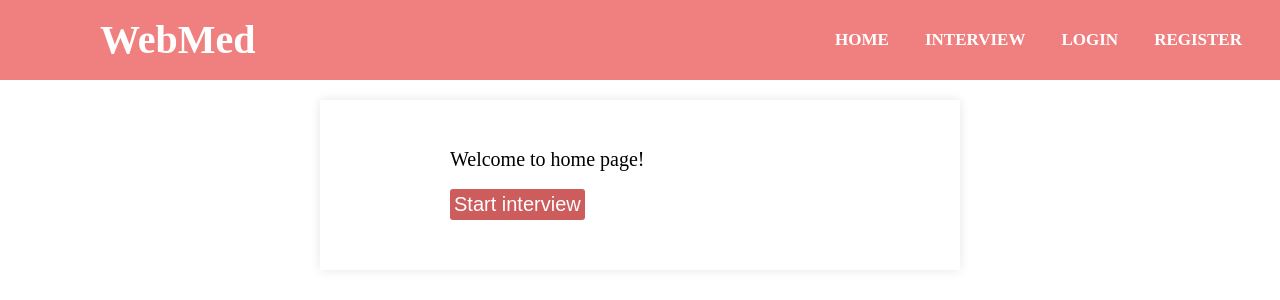
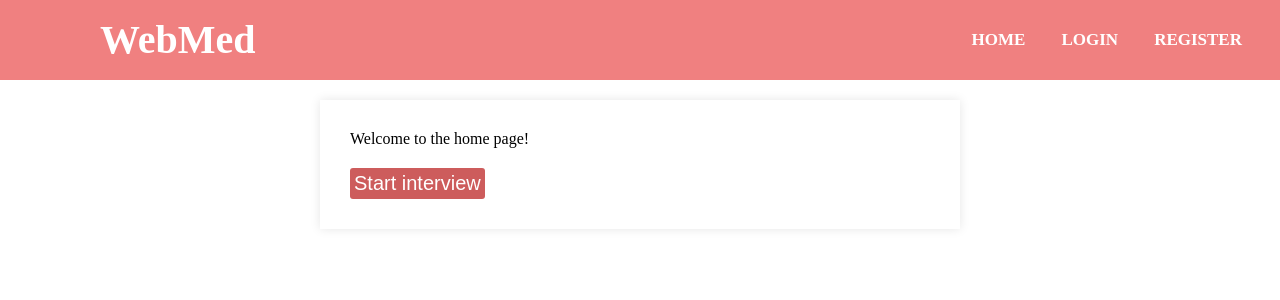
Before and after one commit to Inf-Med/Diagnosis-Web-App, a React (Create React App) app in the folder diagnosis-web-app-react/: page / in a window 1280 px wide. Shown: the top 300 px of the page. Built offline with nearby package versions, Linux system fonts and the light colour scheme; the HTML template or start-up script is replaced by a standard one.

Commit message:
added functionality - home interview button only when user is logged in

```diff
--- a/diagnosis-web-app-react/src/App.js
+++ b/diagnosis-web-app-react/src/App.js
@@ -65,7 +65,10 @@ class App extends React.Component {
                     <Route path="/register" component={ RegisterPage } />
                     <Route path="/quest" component={ QuestPage } />
                     <Route path="/interview" component={ InterviewPage } />
-                    <Route exact path="/" component={ HomePage } />
+                    <Route exact path="/" render={ () => (
+                      <HomePage isUserLoggedIn={ this.state.isUserLoggedIn }/>
+                      )}
+                    />
                 </BrowserRouter>
           </div>
     );
--- a/diagnosis-web-app-react/src/components/pages/Forms/forms.css
+++ b/diagnosis-web-app-react/src/components/pages/Forms/forms.css
@@ -45,12 +45,11 @@
   background-color: #CD5C5C;
   color: white;
   border: none;
-  padding: 4px;
   border-radius: 3px;
   font-size: 20px;
-  margin-left: 50px;
-  margin-bottom: 20px;
   cursor: pointer;
+  margin-top: 20px;
+  padding: 4px;
 }
 
 p {
--- a/diagnosis-web-app-react/src/components/pages/Forms/homeForm.js
+++ b/diagnosis-web-app-react/src/components/pages/Forms/homeForm.js
@@ -1,18 +1,12 @@
 import React from 'react';
-import { Link } from 'react-router-dom';
+import { Link, Redirect } from 'react-router-dom';
 
 
 class HomeForm extends React.Component {
 
     render() {
         return (
-            <div id="home">
-            <br/>
-                <p>Welcome to home page!</p>
-                <br/>
-                    <Link to="/quest">
-                        <button id="interviewBtn" type="button">Start interview</button>
-                    </Link>
+            <div>
             </div>
         )
     }
--- a/diagnosis-web-app-react/src/components/pages/homePage.js
+++ b/diagnosis-web-app-react/src/components/pages/homePage.js
@@ -1,14 +1,29 @@
 import React from 'react';
 import HomeForm from './Forms/homeForm';
+import { Link, Redirect } from 'react-router-dom';
 
 
 class HomePage extends React.Component {
 
     render() {
+        let interviewButton;
+        if (this.props.isUserLoggedIn === true)
+            interviewButton =
+                <Link to="/quest">
+                    <button id="interviewBtn" type="button">Start interview</button>
+                </Link>
+        else
+            interviewButton =
+                <Link to="/login">
+                    <button id="interviewBtn" type="button">Start interview</button>
+                </Link>
+
         return (
             <div id="content">
                 <div id="wrapper">
-                    <HomeForm/>
+                    Welcome to the home page!
+                    <br/>
+                    { interviewButton }
                 </div>
             </div>
         )
--- a/diagnosis-web-app-react/src/components/pages/navBar/navBar.js
+++ b/diagnosis-web-app-react/src/components/pages/navBar/navBar.js
@@ -83,7 +83,6 @@ class Navbar extends React.Component {
                 suitedNavbarElements =
                     <ul id="menu">
                         <li><NavLink to="/" className="menuString">Home</NavLink></li>
-                        <li><NavLink to="/quest" className="menuString">Interview</NavLink></li>
                         <li><NavLink to="/login" className="menuString">Login</NavLink></li>
                         <li><NavLink to="/register" className="menuString">Register</NavLink></li>
                     </ul>
--- /dev/null
+++ b/diagnosis-web-app-react/src/components/projectUtilities.js
@@ -0,0 +1,15 @@
+export let getCookie = (name) => {
+    var cookieValue = null;
+    if (document.cookie && document.cookie !== '') {
+        var cookies = document.cookie.split(';');
+        for (var i = 0; i < cookies.length; i++) {
+            var cookie = cookies[i].trim();
+            // Does this cookie string begin with the name we want?
+            if (cookie.substring(0, name.length + 1) === (name + '=')) {
+                cookieValue = decodeURIComponent(cookie.substring(name.length + 1));
+                break;
+            }
+        }
+    }
+    return cookieValue;
+}
```
